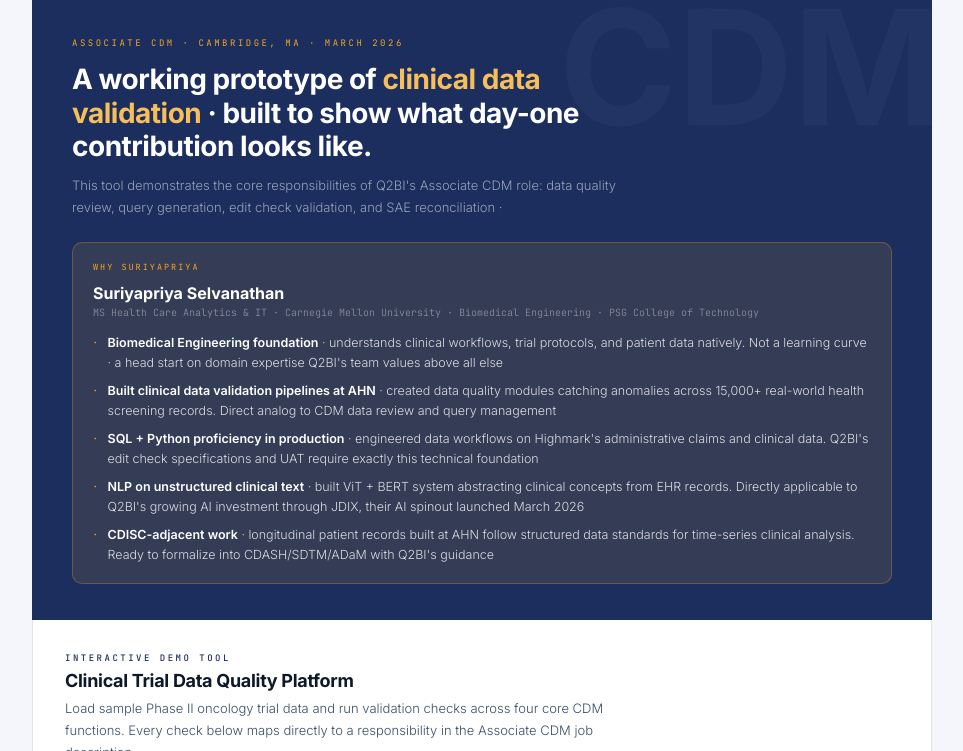
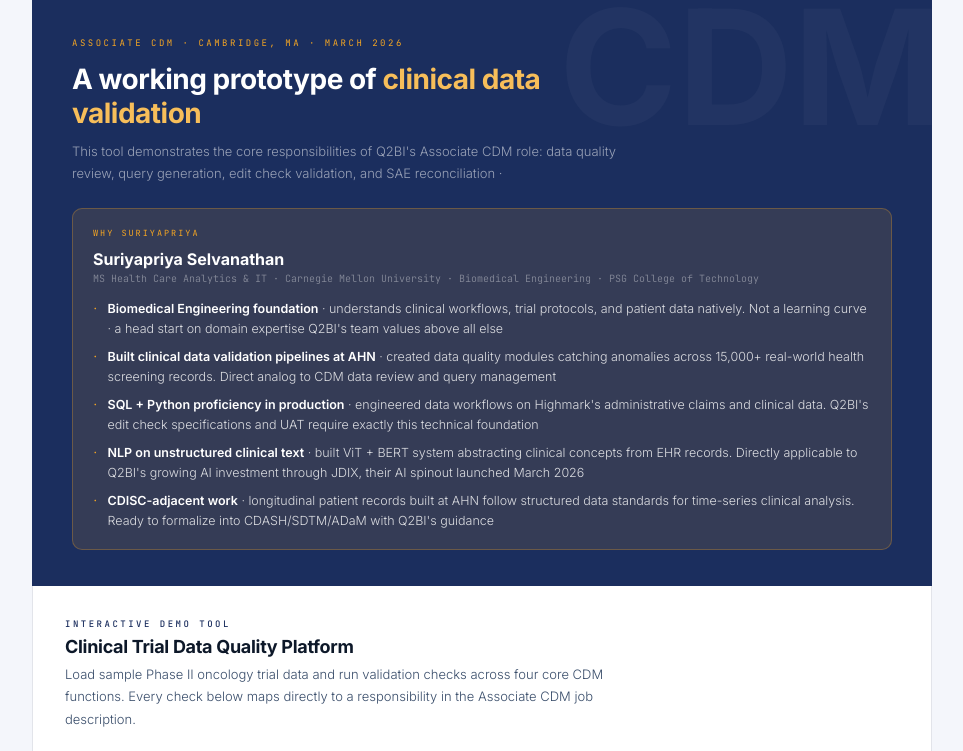
Before and after one commit to suriyapriyaselvanathan/Q2BI, a plain HTML site: page index.html in a window 1280 px wide. Shown: the part 42-793 px from the top of the page, without its empty margins (158-1121 px from the left). Drawn offline with Linux system fonts and the light colour scheme.

Commit message:
Update index.html

```diff
--- a/index.html
+++ b/index.html
@@ -189,7 +189,7 @@
 
   <div class="hero">
     <div class="hero-eyebrow">Associate CDM · Cambridge, MA · March 2026</div>
-    <h1 class="hero-h1">A working prototype of <em>clinical data validation</em> · built to show what day-one contribution looks like.</h1>
+    <h1 class="hero-h1">A working prototype of <em>clinical data validation</em> </h1>
     <p class="hero-sub">This tool demonstrates the core responsibilities of Q2BI's Associate CDM role: data quality review, query generation, edit check validation, and SAE reconciliation · </p>
 
     <div class="-box">
```
